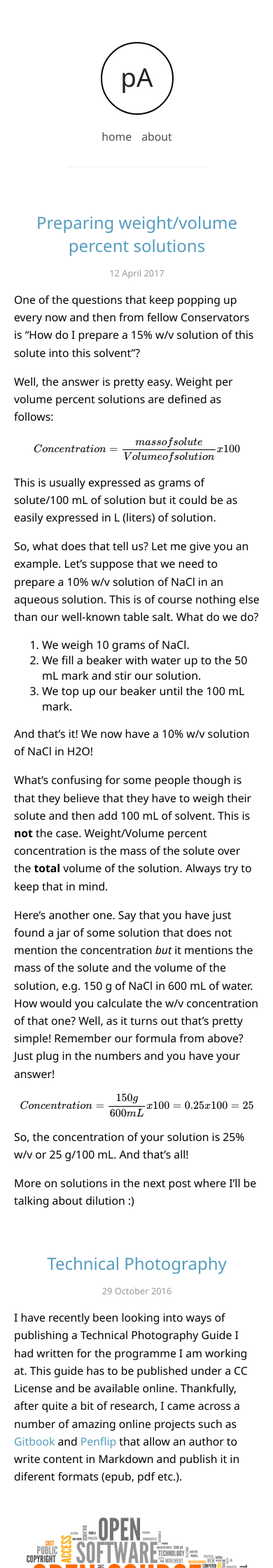
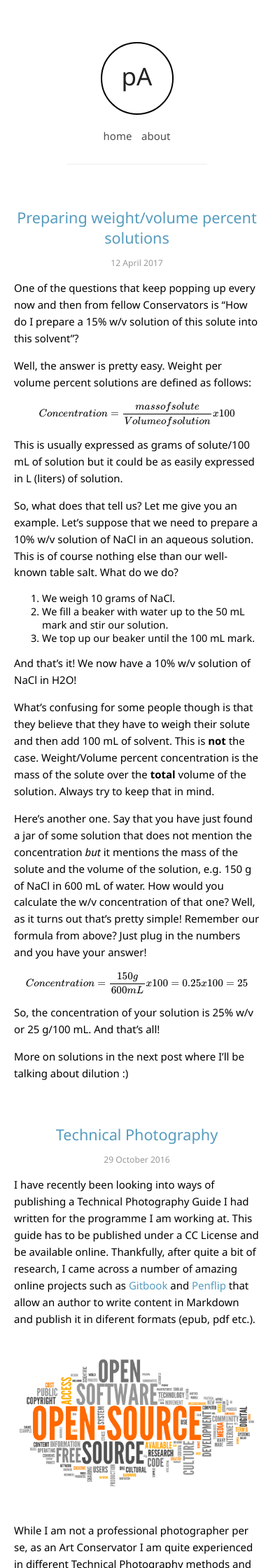
Before and after one commit to pgalatis/pgalatis.github.io, a Jekyll site: the page built from index.html, in a window 390 px wide. Shown: the top 2240 px of the page at 70% size. Built offline with Jekyll 4.4.1, drawn with Linux system fonts in a browser that asks for light colours; nearby versions of some CDN libraries; formulas are drawn with MathJax 3; the list of posts is cut into pages by our own code.

Commit message:
Update style.css

```diff
--- a/css/style.css
+++ b/css/style.css
@@ -221,6 +221,7 @@ img {
     html, body {
       margin: 0;
       padding: 0;
+      font-size: 95%;
     }
 
     .wrapper {
```
